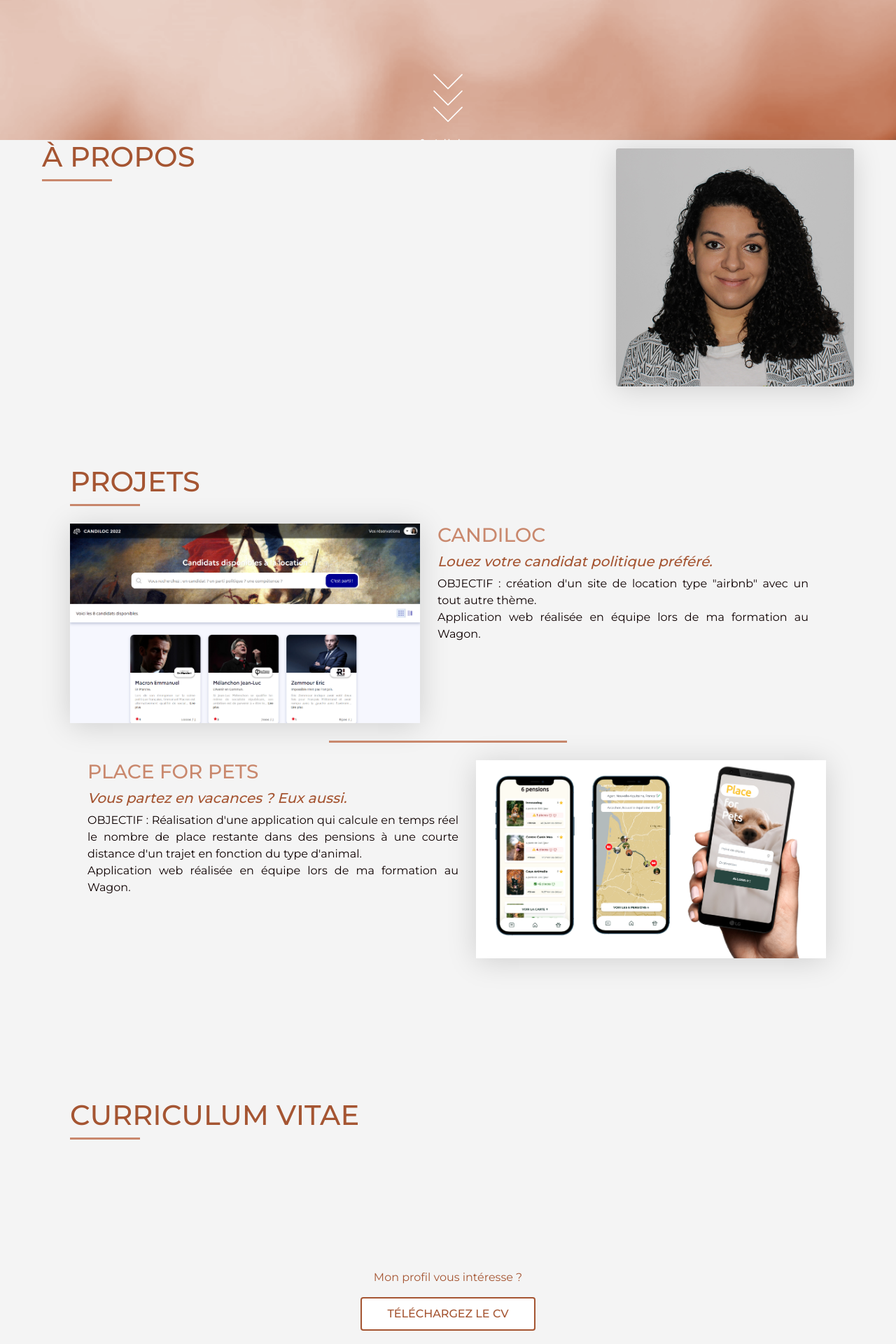
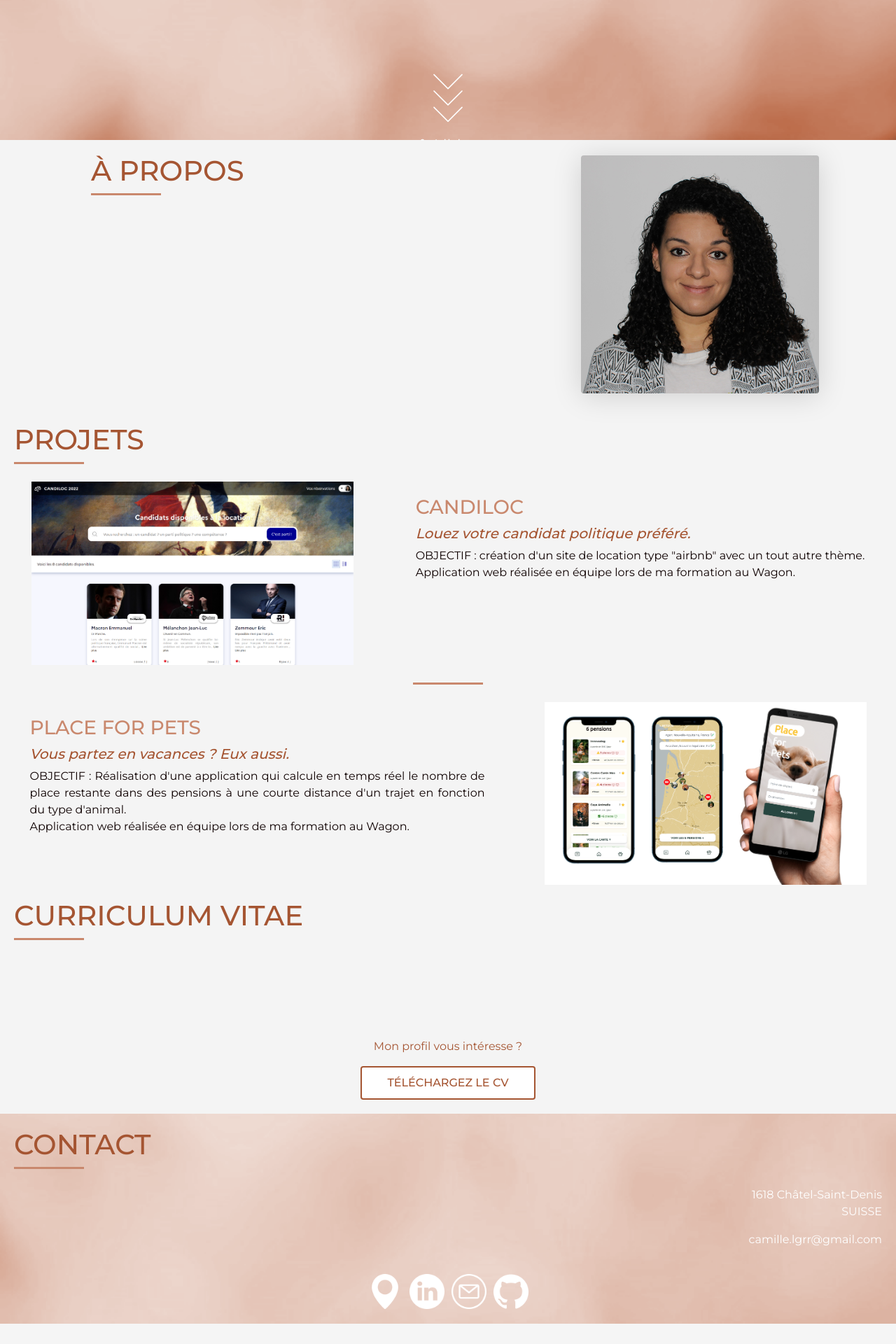
Before and after one commit to Caaam333/portfolio, a Rails app: page / in a window 1280 px wide. Shown: the part 600-2520 px from the top of the page at 70% size. After the commit the page ends 2491 px from the top, so only its background shows below. Run offline with Rails 7, Linux system fonts and the light colour scheme; style sheets or scripts are compiled from the project's sources; some libraries are stand-ins or nearby versions.

Commit message:
responsive almost done

```diff
--- a/app/assets/stylesheets/pages/_home.scss
+++ b/app/assets/stylesheets/pages/_home.scss
@@ -2,6 +2,8 @@
 #home-page {
   // padding: 100px;
   font-family: $mont;
+  width: 100vw;
+
   h1 {
     color: $darker;
 
@@ -22,6 +24,15 @@
   text-decoration: none;
   :hover {
     opacity: 0,6;
+  }
+}
+.title {
+  h1 {
+    padding-left: 20px;
+    padding-top: 20px;
+  }
+  .line {
+    margin-left: 20px;
   }
 }
 
@@ -63,6 +74,9 @@
 
 
   #name-title {
+    display: flex;
+    flex-direction: column;
+    justify-content: center;
     margin-top: auto;
     margin-bottom: auto;
 
@@ -72,7 +86,8 @@
       color: white;
       font-weight: 300;
       font-family: $mont;
-      font-size: 80px;
+      font-size: 6vw;
+      max-width: 100vw;
     }
 
     #job-title {
@@ -81,9 +96,10 @@
       // padding: 5px 20px;
       display: flex;
       justify-content: center;
-      margin: 100px;
+      // margin: 100px;
       font-weight: 200;
       font-family: $mont;
+      font-size: 3vw;
 
       h2 {
         margin: 5px 20px;
@@ -93,12 +109,29 @@
   }
 }
 
+.about-btn {
+  // text-align: center;
+  display: flex;
+  justify-content: center;
+  align-items: flex-end;
+  color: white;
+  font-weight: 600;
+
+
+  svg {
+    width: 100px;
+    height: auto;
+    fill: white;
+  }
+}
+
+
 .first-part {
   display: flex;
-  justify-content: space-around;
+  justify-content: center;
   align-items: center;
-  // margin: 100px;
   flex-wrap: wrap;
+  gap: 20px;
 
   img {
     // margin-top: 100px;
@@ -107,18 +140,6 @@
     object-fit: cover;
     box-shadow: 0px 4px 40px rgba(0, 0, 0, 0.15);
     border-radius: 4px;
-  }
-}
-
-.about-btn {
-  text-align: center;
-  color: white;
-  font-weight: 600;
-
-  svg {
-    width: 100px;
-    height: auto;
-    fill: white;
   }
 }
 
@@ -158,6 +179,7 @@
   display: flex;
   flex-direction: column;
   flex-wrap: wrap;
+  // padding-top: 20px;
 
   p {
     text-align: justify;
@@ -165,9 +187,16 @@
     max-width: 340px;
   }
 }
-
+.second-part {
+  display: flex;
+  justify-content: space-around;
+  align-items: center;
+  flex-wrap: wrap;
+}
 #project {
-  padding: 100px;
+  // padding: 100px;
+  flex-wrap: wrap;
+  width: 100vw;
 
   h3 {
     color: $marron;
@@ -181,18 +210,27 @@
     display: flex;
     flex-direction: column;
     justify-content: space-around;
+    flex-wrap: wrap;
 
     .line {
-      width: 340px;
+      max-width: 340px;
       margin: auto;
       margin-top: 25px;
     }
-  }
 
-  img {
-    width: 500px;
-    box-shadow: 0px 4px 40px rgba(0, 0, 0, 0.15);
-    object-fit: cover;
+    img {
+      // padding: 20px;
+      max-width : 500px;
+      // min-width: 100vw;
+      // box-shadow: 0px 4px 40px rgba(0, 0, 0, 0.15);
+      // object-fit: cover;
+      // width: auto;
+      // max-height: 340px;
+      // height: 20em;
+      // object-fit: cover;
+      width: 100vw;
+      padding: 0px 20px;
+    }
   }
 }
 
@@ -200,23 +238,31 @@
   display: flex;
   justify-content: space-around;
   text-align: justify;
+  flex-wrap: wrap;
 }
 
 .candi-content, .pets-content {
   max-width: 650px;
-  margin: 0px 25px;
+  margin: 20px;
 }
-
+.third-part {
+  display: flex;
+  flex-direction: column;
+  flex-wrap: wrap;
+  width: 100vw;
+}
 #cv {
   display: flex;
   flex-direction: column;
-  margin: 100px;
+  justify-content: center;
+  // margin: 100px;
 
   #cv-link {
     display: flex;
     flex-direction: column;
     justify-content: center;
     align-items: center;
+    margin-bottom: 20px;
 
     p {
       color: $darker;
@@ -237,12 +283,13 @@
 
   img {
     // height: 10vw;
-    height: calc(70px + 5vw);
+    height: calc(25px + 5vw);
   }
   ul {
     display: flex;
     justify-content: center;
     align-items: center;
+    padding: 0px;
   }
   li {
     display: inline;
@@ -251,16 +298,24 @@
 
 }
 
+.last-part {
+  display: flex;
+  flex-direction: column;
+  flex-wrap: wrap;
+  width: 100vw;
+}
+
 #footer {
-  padding: 0px 100px;
+  // padding: 0px 100px;
   background: url("header.png") no-repeat;
   width: 100%;
-  height: 150px;
+  min-height: 150px;
   background-size: cover;
   background-repeat: no-repeat;
   background-position: center;
   display: flex;
-  justify-content: space-between;
+  flex-direction: column;
+  // justify-content: space-between;
 
   p {
     color:white;
@@ -272,8 +327,8 @@
 
   .ad-mail {
     display: flex;
-    align-items: center;
-    text-align: center;
+    justify-content: right;
+    margin-right: 20px;
 
     ul {
       // display: flex;
@@ -281,10 +336,11 @@
       // text-align: center;
       // align-items: center;
     }
-    // .ad-content {
+    .ad-content {
     //   // display: none;
     //   // display: none;
-    // }
+      text-align: right;
+    }
     // .mail-content {
     //   // display: none;
     //   // display: none;
@@ -293,13 +349,16 @@
 
   .contact-list {
     display: flex;
-    align-items: center;
-    text-align: right;
+    justify-content: center;
+    // align-items: center;
+    // text-align: right;
     // margin-top: auto;
     // margin-bottom: auto;
     ul {
       display: flex;
-      align-items: center;
+      padding: 0px;
+
+      // align-items: center;
     }
     img {
       height: 50px;
@@ -308,6 +367,11 @@
       display: inline;
       margin: 5px;
     }
+  }
+  .footer-content {
+    display: flex;
+    justify-content: center;
+    flex-direction: column;
   }
 }
 
--- a/app/views/pages/home.html.erb
+++ b/app/views/pages/home.html.erb
@@ -1,5 +1,4 @@
 <div id="home-page" class="">
-  <div>
   <div id="header">
     <div class="en-fr">
       <%= link_to image_tag("france.png"), root_path, class:"active" %>
@@ -38,9 +37,8 @@
       </svg>
     </div>
   </div>
-  </div>
   <div class="first-part">
-    <div id="about">
+    <div id="about" class="title">
       <h1>À PROPOS</h1>
       <div class="line"></div>
       <div class="about-content" data-aos="zoom-out-down">
@@ -63,12 +61,14 @@
     </div>
   </div>
   <div class="second-part">
-    <div id="project">
+    <div id="project" class="title">
       <h1>PROJETS</h1>
       <div class="line"></div>
       <div class="project-picture">
         <div class="candiloc">
+          <div>
             <a href="https://candiloc.herokuapp.com/" target="_blank"><%= image_tag "CANDILOC.png" %></a>
+          </div>
           <div class="candi-content">
             <h3>CANDILOC</h3>
             <h4>Louez votre candidat politique préféré.</h4>
@@ -90,17 +90,17 @@
               Application web réalisée en équipe lors de ma formation au Wagon.<br/>
             </p>
           </div>
+          <div>
             <%= image_tag "PLACE_FOR_PETS.png" %>
           </div>
         </div>
       </div>
     </div>
+  </div>
   <div class="third-part">
-    <div id="cv">
-      <div>
+    <div id="cv" class="title">
       <h1>CURRICULUM VITAE</h1>
       <div class="line"></div>
-      </div>
       <div class="skills">
         <ul class="skills-content" data-aos="zoom-in-up">
           <li id="ruby"><%= image_tag "logo-ruby.png" %></li>
@@ -120,11 +120,10 @@
 
   </div>
   <div class="last-part">
-    <div id="footer">
-      <div>
+    <div id="footer" class="title">
       <h1>CONTACT</h1>
       <div class="line"></div>
-      </div>
+      <div class="footer-content">
         <div class="ad-mail">
           <ul>
             <li class="ad-content">
@@ -144,6 +143,8 @@
             <li id="github"><a href="https://github.com/Caaam333"><%= image_tag "github.png" %></a></li>
           </ul>
         </div>
+
       </div>
     </div>
   </div>
+</div>
```
Also changed, not shown: app/javascript/plugins/init_footer.js (+9 -3 lines). Lines whose indentation alone changed are shown as unchanged.
